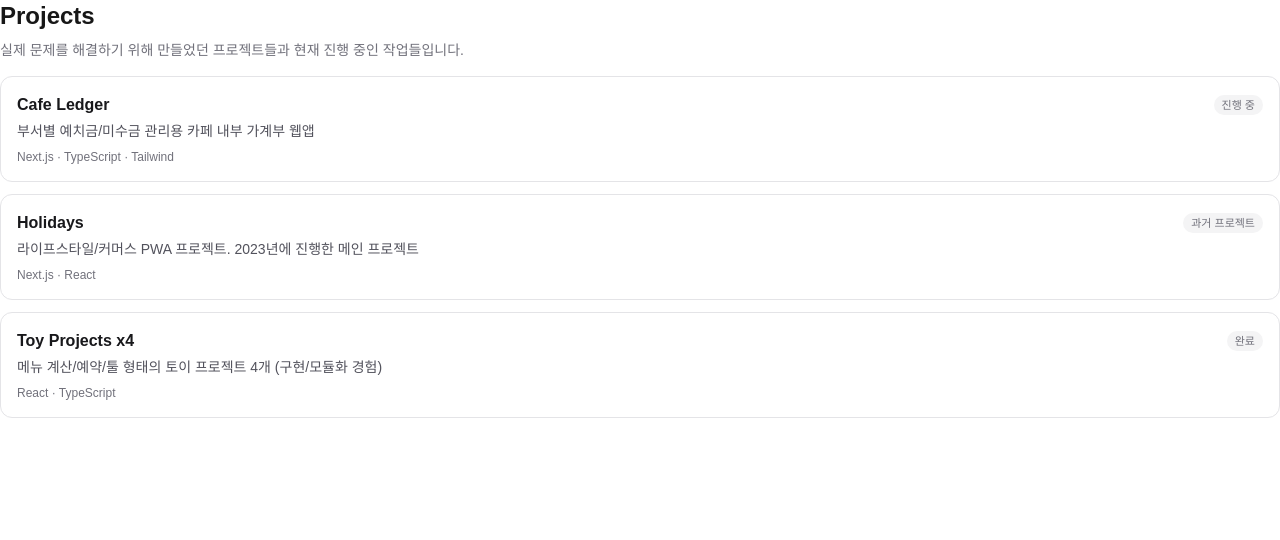
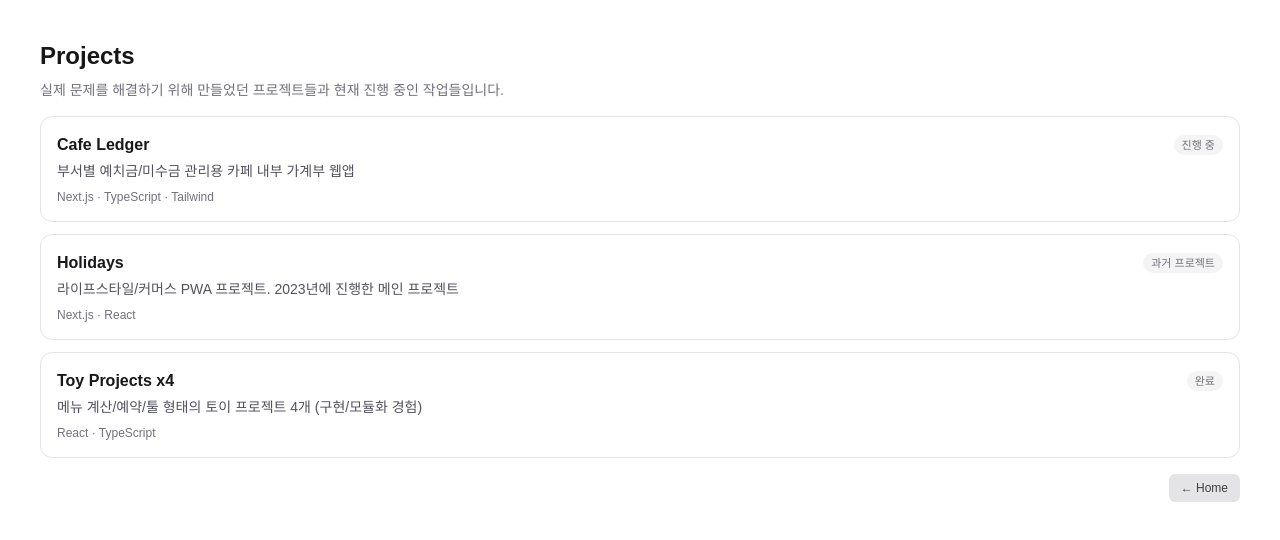
Before and after one commit to lbj23han/han-portfolio, a Next.js app: page /projects in a window 1280 px wide. Shown: the top 540 px of the page. Built offline with nearby package versions, Linux system fonts and the light colour scheme.

Commit message:
feat(projects): add BackToHome button and update UI layout (padding, floating button)

```diff
--- a/src/components/projects/ProjectsPage.tsx
+++ b/src/components/projects/ProjectsPage.tsx
@@ -6,14 +6,20 @@ import { ProjectCard } from "@/components/projects/ProjectCard";
 export function ProjectsPage() {
   return (
     <UI.Section>
-      <UI.Title>{PROJECTS_PAGE_COPY.title}</UI.Title>
-      <UI.Description>{PROJECTS_PAGE_COPY.description}</UI.Description>
+      <UI.Header>
+        <UI.Title>{PROJECTS_PAGE_COPY.title}</UI.Title>
+        <UI.Description>{PROJECTS_PAGE_COPY.description}</UI.Description>
+      </UI.Header>
 
       <UI.List>
         {projects.map((p) => (
           <ProjectCard key={p.name} project={p} />
         ))}
       </UI.List>
+
+      <UI.FooterRight>
+        <UI.BackButton href="/">{PROJECTS_PAGE_COPY.backToHome}</UI.BackButton>
+      </UI.FooterRight>
     </UI.Section>
   );
 }
--- a/src/components/ui/projectsPage.tsx
+++ b/src/components/ui/projectsPage.tsx
@@ -1,4 +1,5 @@
 import type { ReactNode } from "react";
+import Link from "next/link";
 
 type ChildrenProps = {
   children: ReactNode;
@@ -6,7 +7,11 @@ type ChildrenProps = {
 
 export const UI = {
   Section: ({ children }: ChildrenProps) => (
-    <section className="space-y-4">{children}</section>
+    <section className="space-y-4 p-10">{children}</section>
+  ),
+
+  Header: ({ children }: ChildrenProps) => (
+    <div className="space-y-2">{children}</div>
   ),
 
   Title: ({ children }: ChildrenProps) => (
@@ -20,4 +25,25 @@ export const UI = {
   List: ({ children }: ChildrenProps) => (
     <div className="space-y-3">{children}</div>
   ),
+
+  BackButton: ({ href, children }: { href: string; children: ReactNode }) => (
+    <Link
+      href={href}
+      className="
+        inline-flex items-center justify-center
+        px-3 py-1.5 rounded-md text-xs font-medium
+        bg-zinc-200 text-zinc-700
+        hover:bg-zinc-300
+        dark:bg-zinc-800 dark:text-zinc-200
+        dark:hover:bg-zinc-700
+        transition-colors
+      "
+    >
+      {children}
+    </Link>
+  ),
+
+  FooterRight: ({ children }: ChildrenProps) => (
+    <div className="w-full flex justify-end">{children}</div>
+  ),
 };
--- a/src/constants/pages/projectsPage.ts
+++ b/src/constants/pages/projectsPage.ts
@@ -3,4 +3,5 @@ export const PROJECTS_PAGE_COPY = {
   title: "Projects",
   description:
     "실제 문제를 해결하기 위해 만들었던 프로젝트들과 현재 진행 중인 작업들입니다.",
+  backToHome: "← Home",
 };
```
